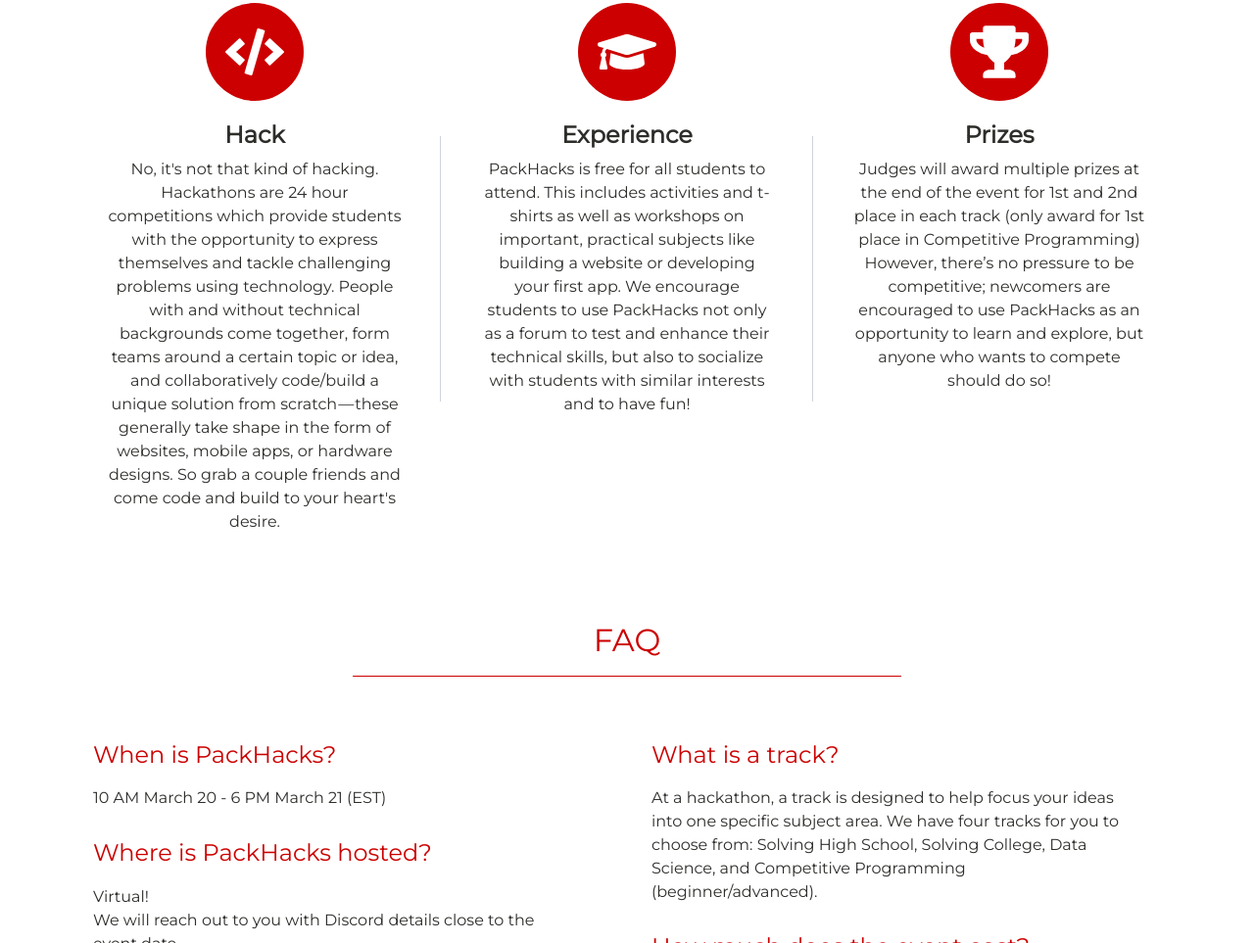
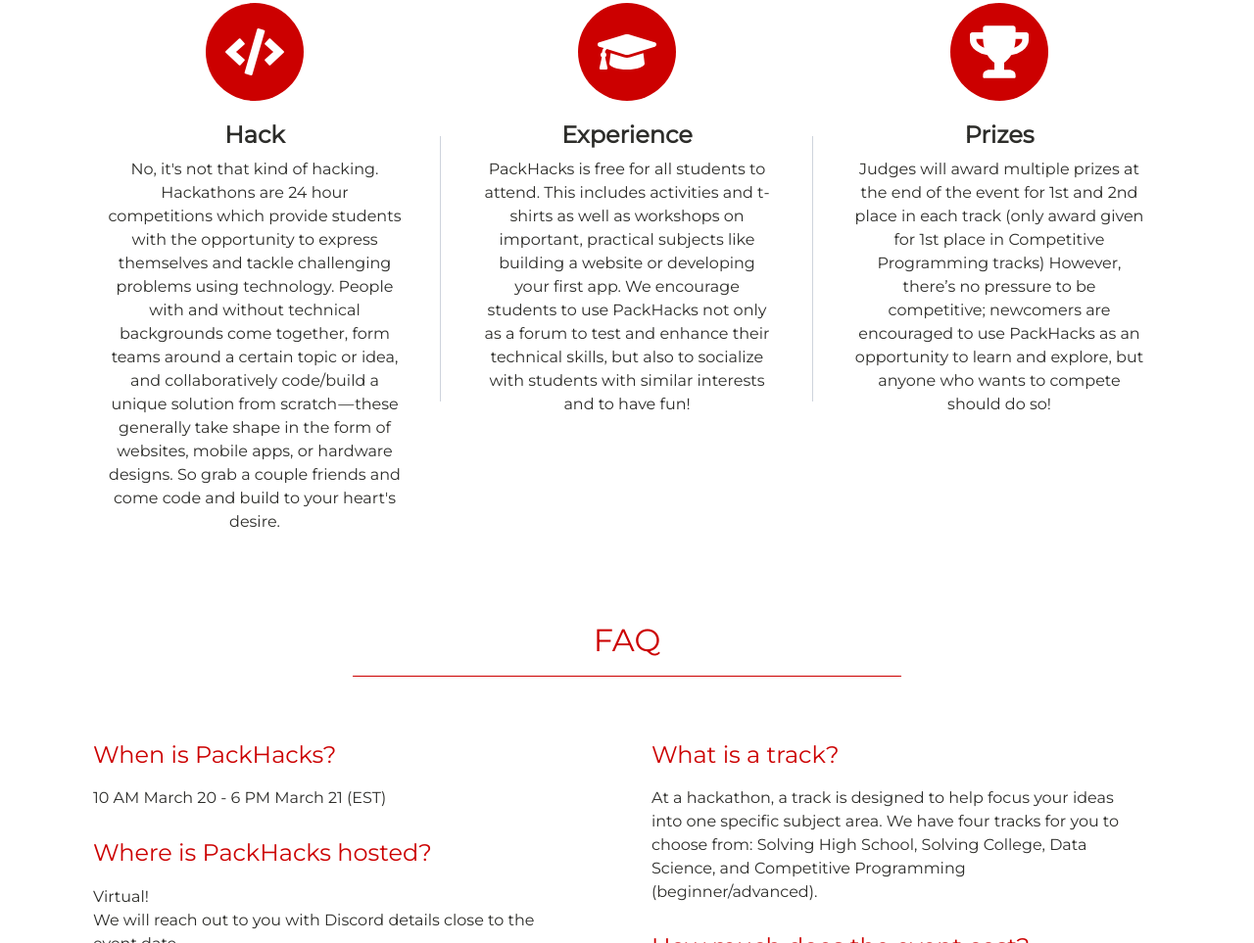
Before and after one commit to HackNCState/website, a plain HTML site: page index.html in a window 1280 px wide. Shown: the part 988-1951 px from the top of the page at 98% size. Drawn offline with nearby package versions, Linux system fonts and the light colour scheme.

Commit message:
Clairify comp programming language

```diff
--- a/index.html
+++ b/index.html
@@ -161,11 +161,11 @@
                         <span
                             >Judges will award multiple prizes at the end of the
                             event for 1st and 2nd place in each track (only
-                            award for 1st place in Competitive Programming)
-                            However, there’s no pressure to be competitive;
-                            newcomers are encouraged to use PackHacks as an
-                            opportunity to learn and explore, but anyone who
-                            wants to compete should do so!</span
+                            award given for 1st place in Competitive Programming
+                            tracks) However, there’s no pressure to be
+                            competitive; newcomers are encouraged to use
+                            PackHacks as an opportunity to learn and explore,
+                            but anyone who wants to compete should do so!</span
                         >
                     </div>
                 </div>
```
